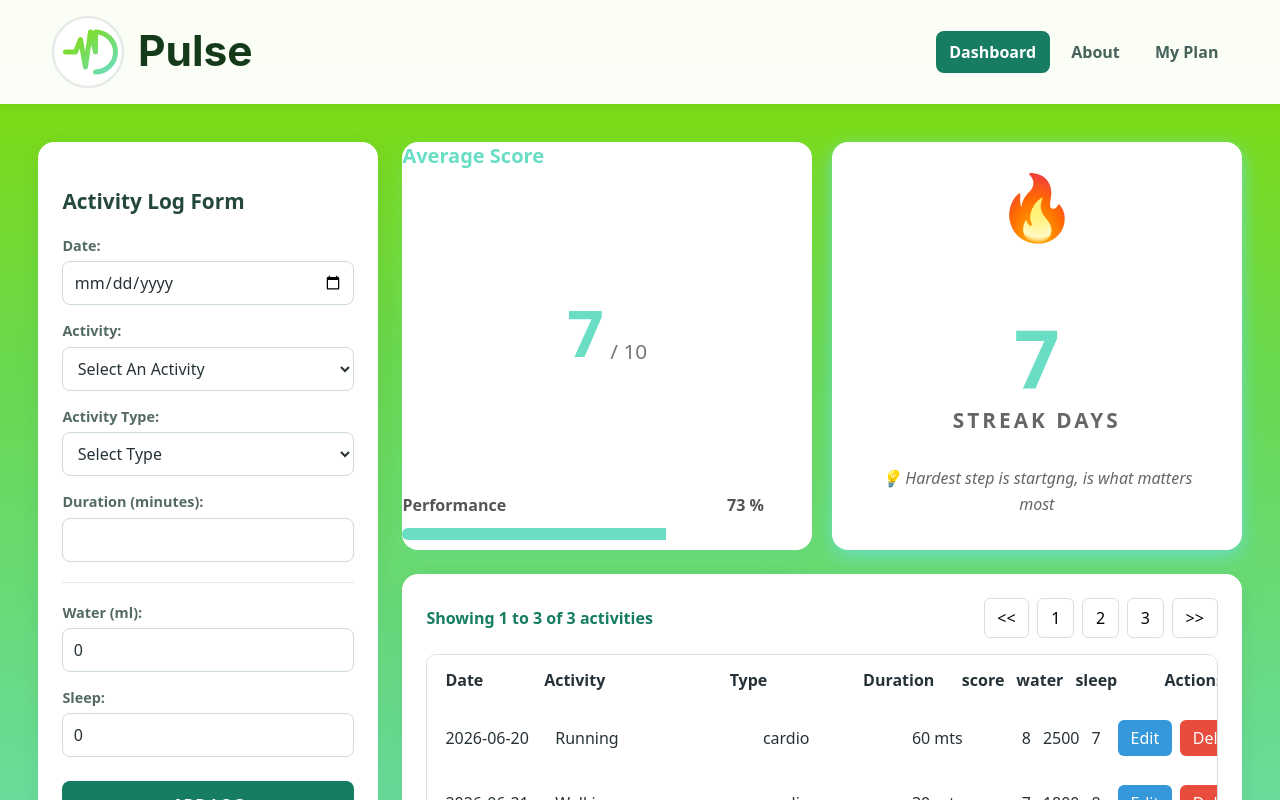
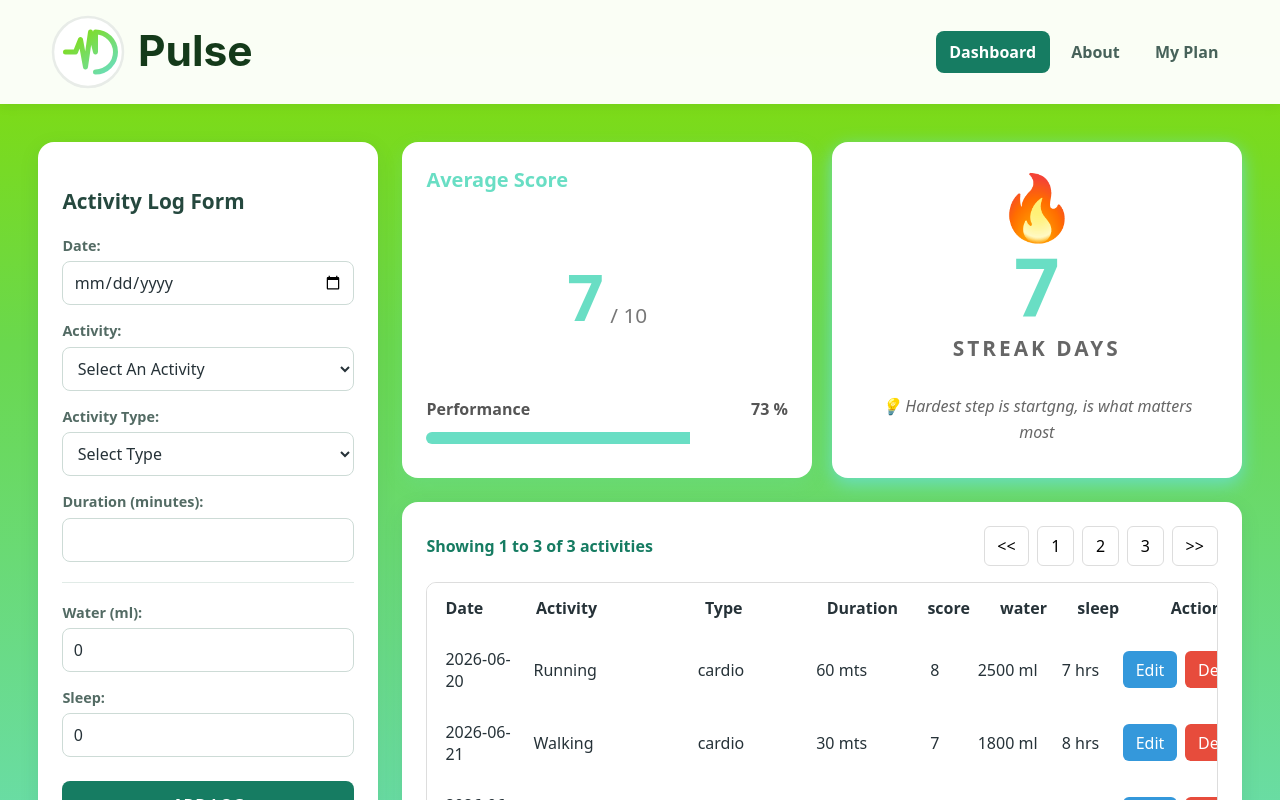
Before and after one commit to anjanasreekanth/unit1-project-pulse, a React (Vite) app in the folder unit1-pulse/: page /dashboard in a window 1280 px wide. Shown: the top 800 px of the page. Built offline with nearby package versions, Linux system fonts and the light colour scheme.

Commit message:
Minor CSS and fixes for forms

```diff
--- a/unit1-pulse/src/components/AboutOverview.jsx
+++ b/unit1-pulse/src/components/AboutOverview.jsx
@@ -15,7 +15,7 @@ function AboutOverview(){
             </p>
             <div className="benefits-list">
                 {benefits.map((benefit)=>(
-                <div className="benefit" key={benefits.title}>
+                <div className="benefit" key={benefit.title}>
                     <span className="benefit-icon">{benefit.icon}</span>
                     <div>
                         <h3>{benefit.title}</h3>
--- a/unit1-pulse/src/components/ActivityTable.jsx
+++ b/unit1-pulse/src/components/ActivityTable.jsx
@@ -42,16 +42,16 @@ function ActivityTable({ activities, onDeleteActivity }) {
         ) : (
           activities.map((activity) => (
             <div className="table-row " key={activity.id}>
-              <div className="col-date">{activity.date} </div>
-              <div className="col-activity">{activity.activity} </div>
-              <div className="col-type">{activity.activityType} </div>
+              <div className="col-date" data-label="Date">{activity.date} </div>
+              <div className="col-activity" data-label="Activity">{activity.activity} </div>
+              <div className="col-type" data-label="Type">{activity.activityType} </div>
 
-              <div className="col-duration">{activity.duration} </div>
+              <div className="col-duration" data-label="Duration">{activity.duration} </div>
 
-              <div className="col-score">{activity.score} </div>
-              <div className="col-water">{activity.water} </div>
-              <div className="col-sleep">{activity.sleep} </div>
-              <div className="col-actions">
+              <div className="col-score" data-label="Score">{activity.score} </div>
+              <div className="col-water" data-label="Water">{activity.water} ml</div>
+              <div className="col-sleep" data-label="Sleep">{activity.sleep} hrs</div>
+              <div className="col-actions" data-label="Actions">
                 <button
                   className="btn edit-btn"
                   onClick={() => console.log(`Editing ${activity.id}`)}
--- a/unit1-pulse/src/components/ContactForm.jsx
+++ b/unit1-pulse/src/components/ContactForm.jsx
@@ -34,7 +34,7 @@ function ContactForm(){
             <textarea id="contact-message" name="message" rows="4" value={formValues.message} onChange={handleChange} required />
 
             <Button className="contact-submit" type="submit">Send Message</Button>
-            {isSubmitted && <p className="contact-successs">Thank you! Your message has been received.</p>}
+            {isSubmitted && <p className="contact-success">Thank you! Your message has been received.</p>}
         </form>
        </article>
     )
--- a/unit1-pulse/src/components/NavBar.jsx
+++ b/unit1-pulse/src/components/NavBar.jsx
@@ -6,7 +6,7 @@ import { Link, useLocation } from "react-router-dom";
   return (
     <nav className="navigation-links">
       <Link
-        to="/"
+
         className={`navigation-item ${currentPath === "/dashboard" ? "active-link" : ""}`}
         to="/dashboard"
       >
--- a/unit1-pulse/src/styles/AboutPage.css
+++ b/unit1-pulse/src/styles/AboutPage.css
@@ -47,7 +47,7 @@
 .benefits-list {
   display: grid;
   grid-template-columns: repeat(3, 1fr);
-  gap: 1 rem;
+  gap: 1rem;
   margin-top: 2rem;
 }
 
@@ -85,9 +85,7 @@
 }
 
 .contact-form label {
-  margin:
-    0.75rem,
-    0 0.3rem;
+  margin:0.75rem 0 0.3rem;
   color: #476159;
   font-size: 0.85rem;
   font-weight: 700;
@@ -158,7 +156,7 @@
 }
 
 .banner-copy h2 {
-  margin: 0 0 0.25;
+  margin: 0 0 0.25rem;
   font-size: 1.35rem;
 }
 
--- a/unit1-pulse/src/styles/ActivityTable.css
+++ b/unit1-pulse/src/styles/ActivityTable.css
@@ -1,6 +1,6 @@
 .activity-table-container {
   width: 100%;
-  min-height: 0;
+  min-width: 0;
 }
 .table-footer {
   display: flex;
@@ -84,7 +84,9 @@
 .col-duration {
   flex: 1;
 }
-.col-score .col-water .col-sleep {
+.col-score,
+.col-water,
+.col-sleep {
   flex: 0.8;
   text-align: center;
 }
@@ -131,8 +133,9 @@
     flex-direction: column;
     align-items: flex-start;
   }
-  .pagingation-controls {
+  .pagination-controls {
     width: 100%;
+    display: none;
   }
   .activity-table {
     overflow: visible;
@@ -159,7 +162,7 @@
     overflow-wrap: anywhere;
   }
   .table-row > div::before {
-    content:attr(data-label);
+    content: attr(data-label);
     margin-bottom: 0.15rem;
     color: #71817c;
     font-size: 0.72rem;
--- a/unit1-pulse/src/styles/AverageScoreCard.css
+++ b/unit1-pulse/src/styles/AverageScoreCard.css
@@ -4,6 +4,7 @@
   box-shadow: 0 6px 18px rgba(105, 222, 196, 0.18);
   display: flex;
   flex-direction: column;
+  padding: 1.5rem;
   justify-content: space-between;
   height: 100%;
   transition:
@@ -50,9 +51,7 @@
 /**progress*/
 .progress-section {
   width: 100%;
-  display: table-row;
   margin-bottom: 10px;
-  padding-right: 3rem;
 }
 
 .progress-header {
@@ -82,5 +81,4 @@
   .card-header {
     font-size: 1rem;
   }
-
 }
--- a/unit1-pulse/src/styles/DashboardPage.css
+++ b/unit1-pulse/src/styles/DashboardPage.css
@@ -22,7 +22,7 @@
   box-shadow: 0 6px 20px rgba(35, 100, 80, 0.1);
 }
 
-@media (maxwidth: 1000px) {
+@media (max-width: 1000px) {
   .dashboard-grid {
     grid-template-columns: 1fr;
   }
--- a/unit1-pulse/src/styles/StreakCard.css
+++ b/unit1-pulse/src/styles/StreakCard.css
@@ -26,7 +26,7 @@
   font-weight: 700;
   line-height: 1;
   color: #69dec4;
-  margin-top: 5rem;
+  margin-top: 0.5rem;
 }
 
 .streak-label {
@@ -36,7 +36,6 @@
   color: #666;
   letter-spacing: 3px;
 }
-
 
 .motivational-text {
   margin: 0;
```
